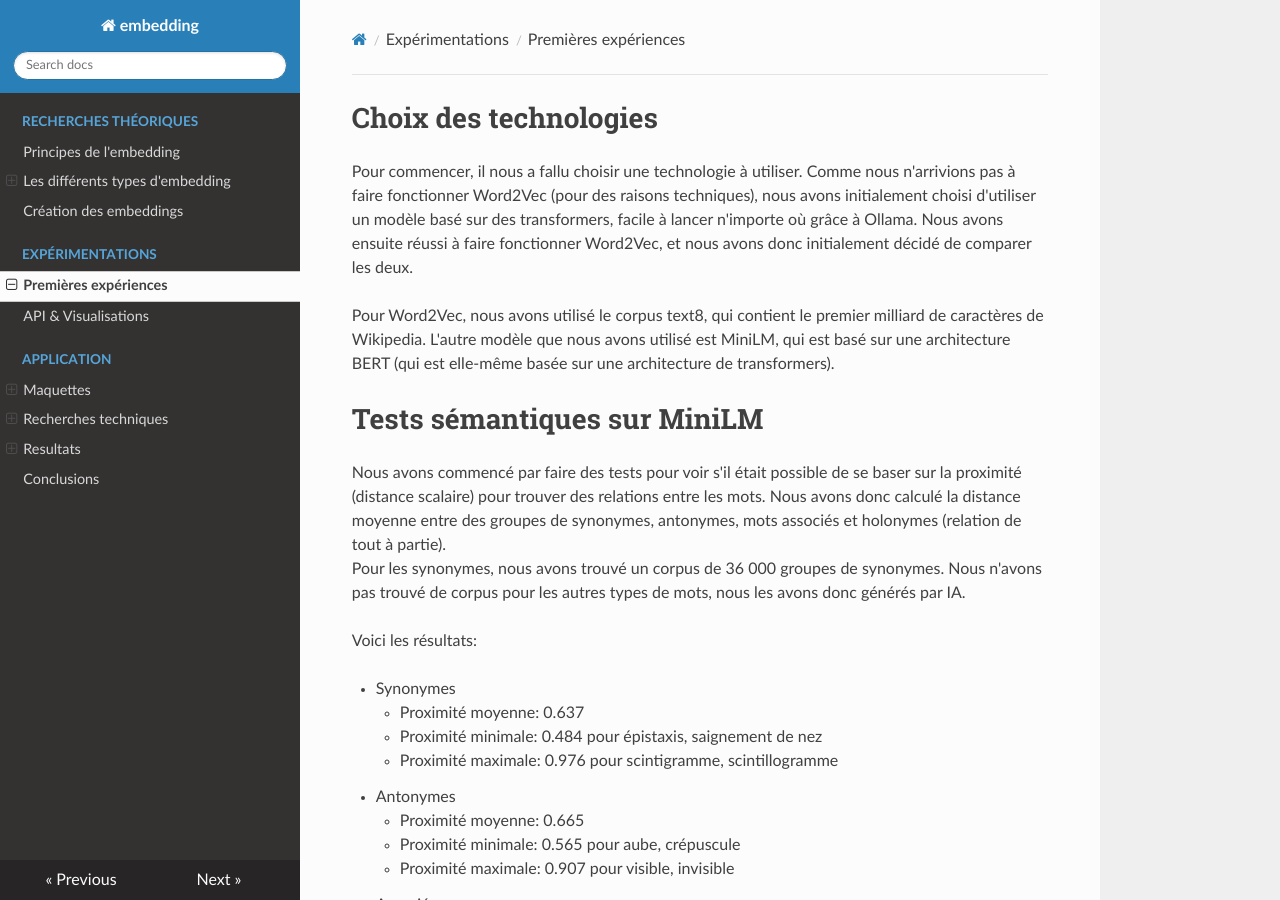
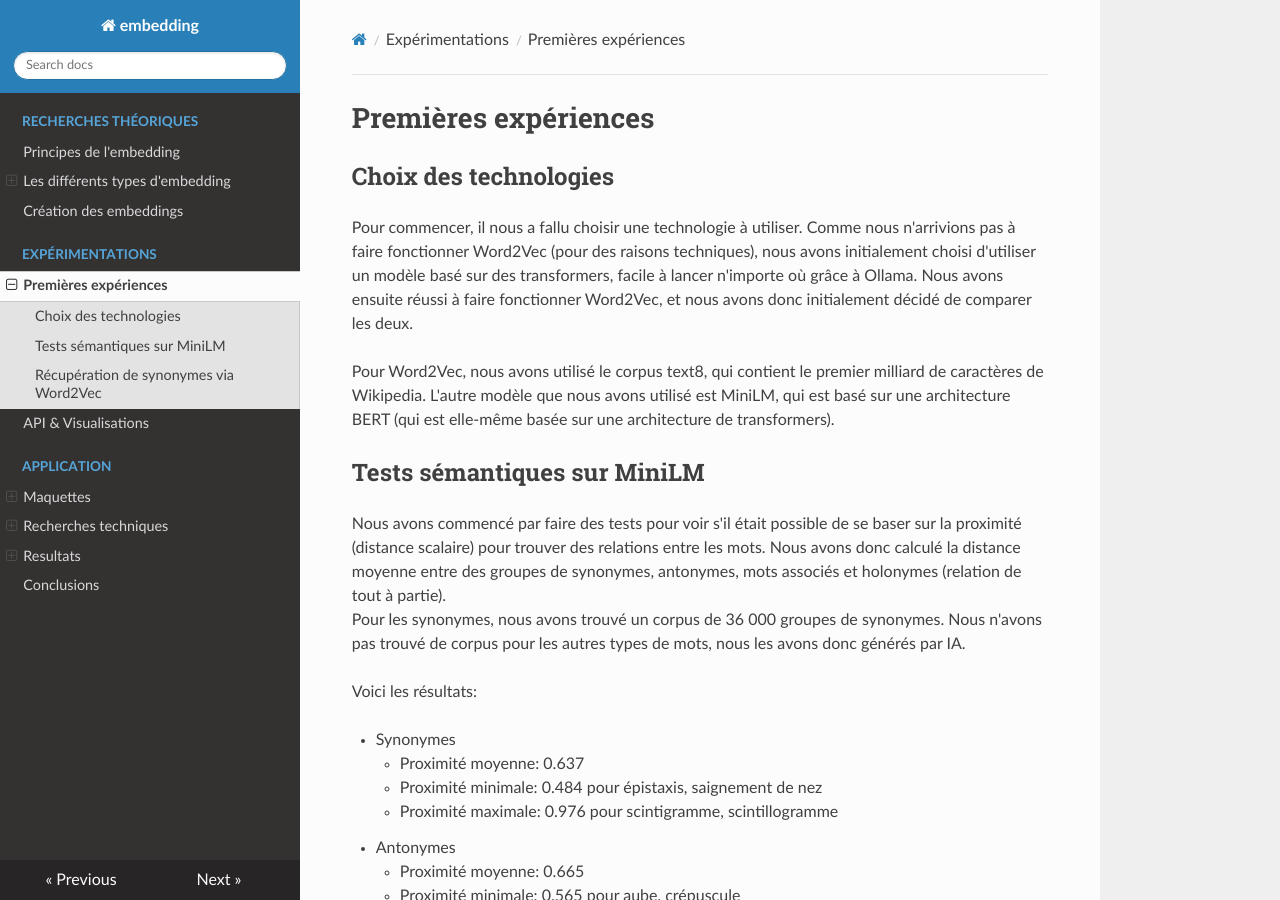
Before and after one commit to embeddings-but3-2025-AIpagnan/Mkdocs, an MkDocs documentation site: the page built from docs/experimentations/premieres_experiences.md, in a window 1280 px wide and 900 px high. Built offline with MkDocs 1.6.1, drawn with Linux system fonts in a browser that asks for light colours; nearby versions of some CDN libraries.

Commit message:
titres correctes sur la page 1 de l'ia

```diff
--- a/docs/experimentations/premieres_experiences.md
+++ b/docs/experimentations/premieres_experiences.md
@@ -1,10 +1,12 @@
-# Choix des technologies
+# Premières expériences
+
+## Choix des technologies
 
 Pour commencer, il nous a fallu choisir une technologie à utiliser. Comme nous n'arrivions pas à faire fonctionner Word2Vec (pour des raisons techniques), nous avons initialement choisi d'utiliser un modèle basé sur des transformers, facile à lancer n'importe où grâce à Ollama. Nous avons ensuite réussi à faire fonctionner Word2Vec, et nous avons donc initialement décidé de comparer les deux.
 
 Pour Word2Vec, nous avons utilisé le corpus text8, qui contient le premier milliard de caractères de Wikipedia. L'autre modèle que nous avons utilisé est MiniLM, qui est basé sur une architecture BERT (qui est elle-même basée sur une architecture de transformers).
 
-# Tests sémantiques sur MiniLM
+## Tests sémantiques sur MiniLM
 
 Nous avons commencé par faire des tests pour voir s'il était possible de se baser sur la proximité (distance scalaire) pour trouver des relations entre les mots. Nous avons donc calculé la distance moyenne entre des groupes de synonymes, antonymes, mots associés et holonymes (relation de tout à partie).
 Pour les synonymes, nous avons trouvé un corpus de 36 000 groupes de synonymes. Nous n'avons pas trouvé de corpus pour les autres types de mots, nous les avons donc générés par IA.
@@ -30,7 +32,7 @@ Voici les résultats:
 
 À notre grande déception, tous les types de mots ont une proximité similaire. Après réflexion, cela paraît logique, car même si la relation entre les mots est différente, ils restent proches sémantiquement.
 
-# Récupération de synonymes via Word2Vec
+## Récupération de synonymes via Word2Vec
 
 Contrairement à MiniLM, Word2Vec permet de récupérer la liste des mots qui sont proches d'un vecteur. Nous avons donc testé de trouver des synonymes avec la méthode suivante : on part d'un (ou plusieurs) mot(s), on les embed (c'est-à-dire les convertit en vecteur), on fait la moyenne des vecteurs obtenus, puis on récupère la liste des mots les plus proches de ce vecteur.
 
```
